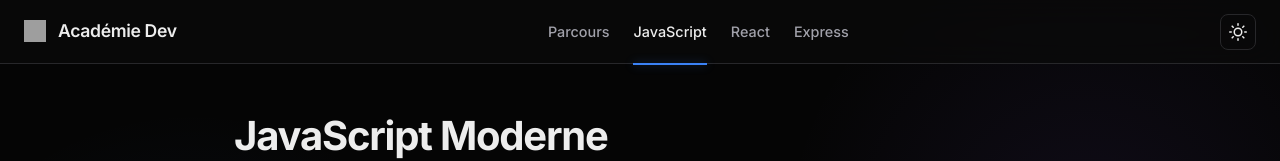
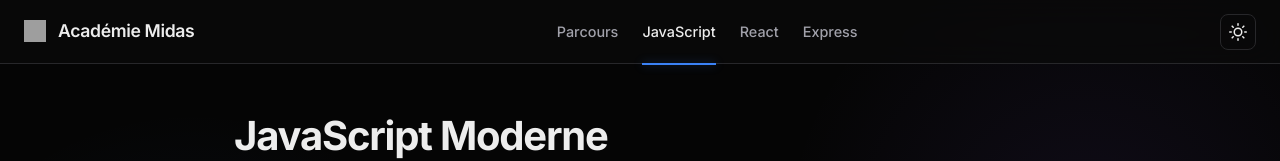
Before and after one commit to niainakevinDev/Guide-react-express, a plain HTML site: page javascript.html in a window 1280 px wide. Shown: the top 161 px of the page. Drawn offline with Linux system fonts and the light colour scheme; grey boxes are pictures that could not be loaded.

Commit message:
Update title and logo text in javascript.html

```diff
--- a/javascript.html
+++ b/javascript.html
@@ -3,7 +3,7 @@
 <head>
 <meta charset="UTF-8">
 <meta name="viewport" content="width=device-width, initial-scale=1.0">
-<title>JavaScript | Académie Dev</title>
+<title>JavaScript | Académie Midas</title>
 <link rel="stylesheet" href="style.css">
 </head>
 <body>
@@ -11,7 +11,7 @@
 <header class="topbar">
   <div class="logo">
     <img src="https://cdn.simpleicons.org/javascript/F7DF1E" alt="JS">
-    <span>Académie Dev</span>
+    <span>Académie Midas</span>
   </div>
   <nav>
     <a href="index.html">Parcours</a>
```
